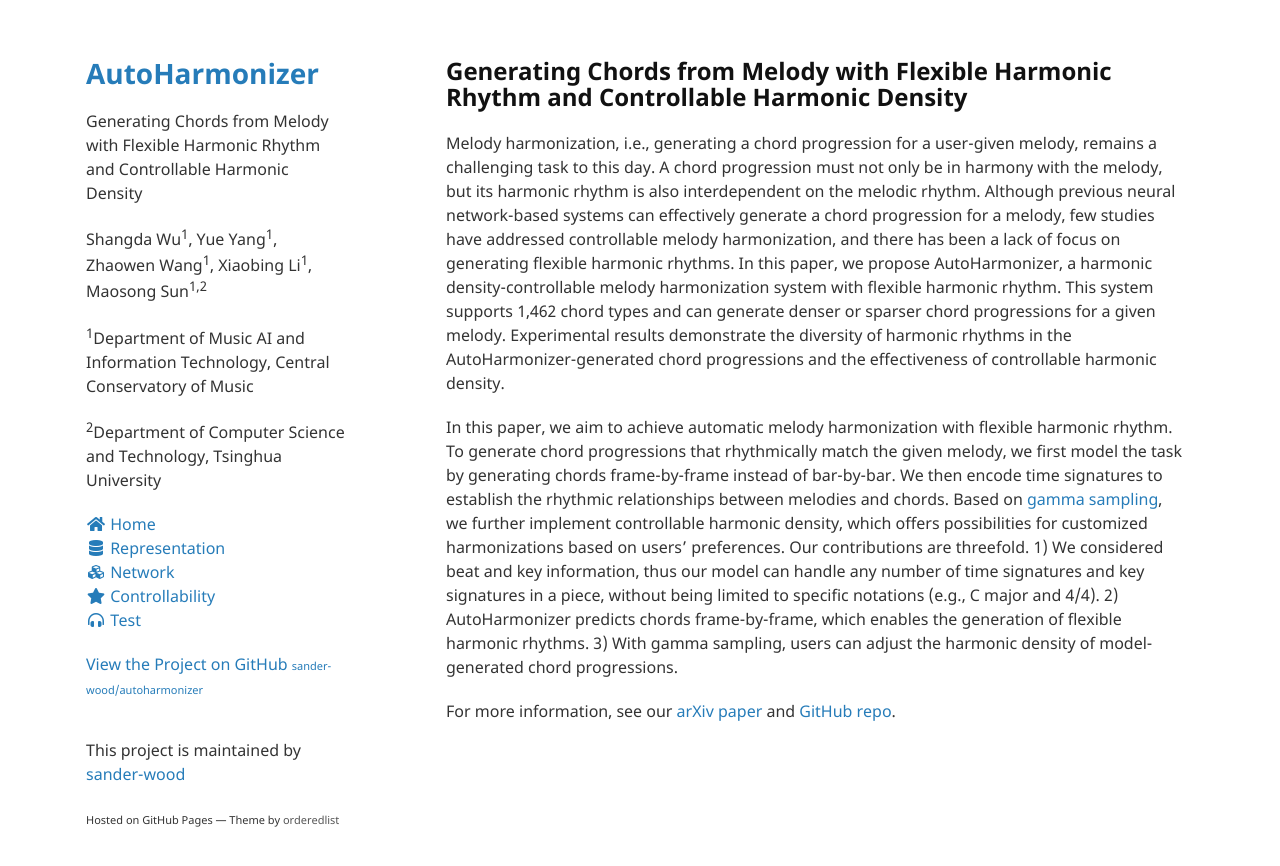
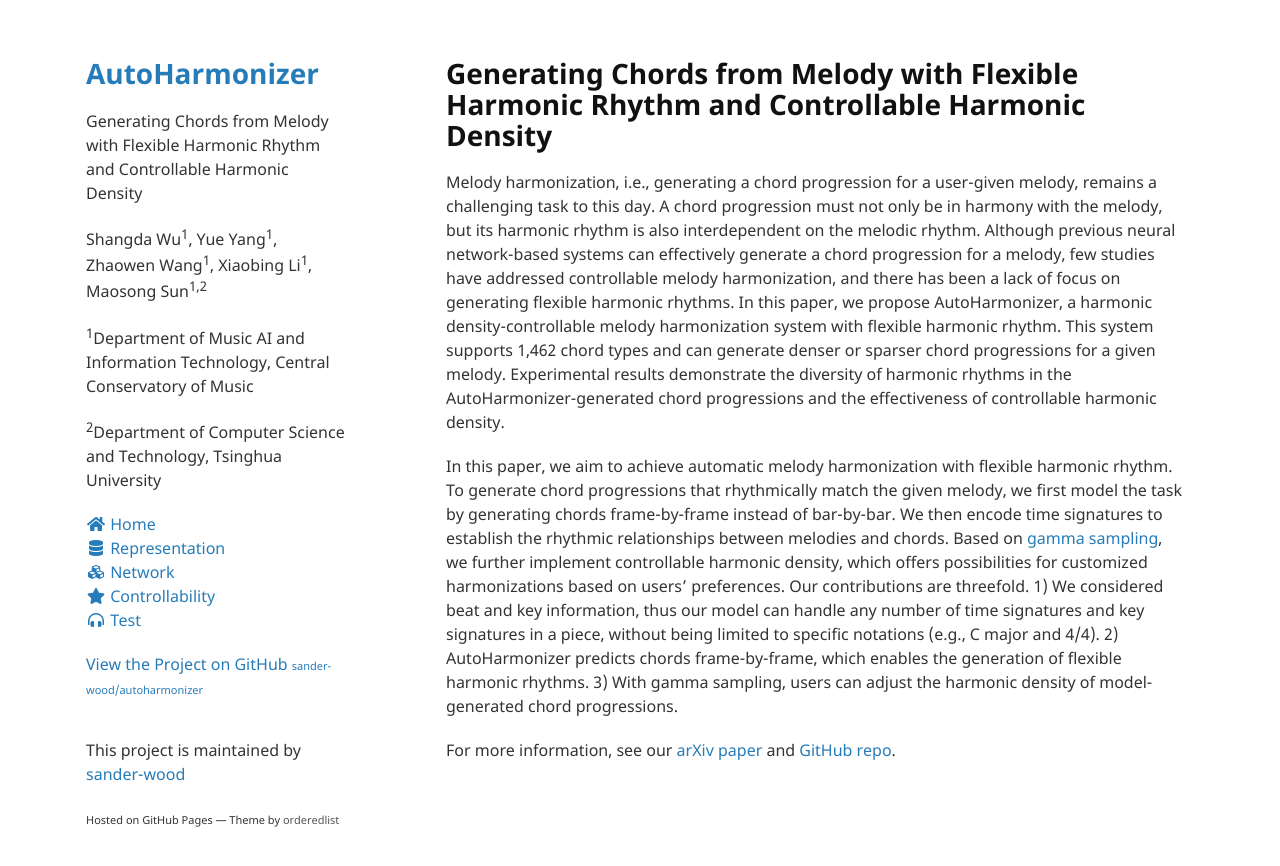
Before and after one commit to sander-wood/autoharmonizer, a Jekyll site: the page built from index.md, in a window 1280 px wide. Shown: the top 866 px of the page. Built offline with Jekyll 4.4.1, drawn with Linux system fonts in a browser that asks for light colours; nearby versions of some CDN libraries.

```diff
--- a/index.md
+++ b/index.md
@@ -13,7 +13,7 @@ title: Home
     });
 </script>
 
-## Generating Chords from Melody with Flexible Harmonic Rhythm and Controllable Harmonic Density
+# Generating Chords from Melody with Flexible Harmonic Rhythm and Controllable Harmonic Density
 
 Melody harmonization, i.e., generating a chord progression for a user-given melody, remains a challenging task to this day. A chord progression must not only be in harmony with the melody, but its harmonic rhythm is also interdependent on the melodic rhythm. Although previous neural network-based systems can effectively generate a chord progression for a melody, few studies have addressed controllable melody harmonization, and there has been a lack of focus on generating flexible harmonic rhythms. In this paper, we propose AutoHarmonizer, a harmonic density-controllable melody harmonization system with flexible harmonic rhythm. This system supports 1,462 chord types and can generate denser or sparser chord progressions for a given melody. Experimental results demonstrate the diversity of harmonic rhythms in the AutoHarmonizer-generated chord progressions and the effectiveness of controllable harmonic density.
 
```
